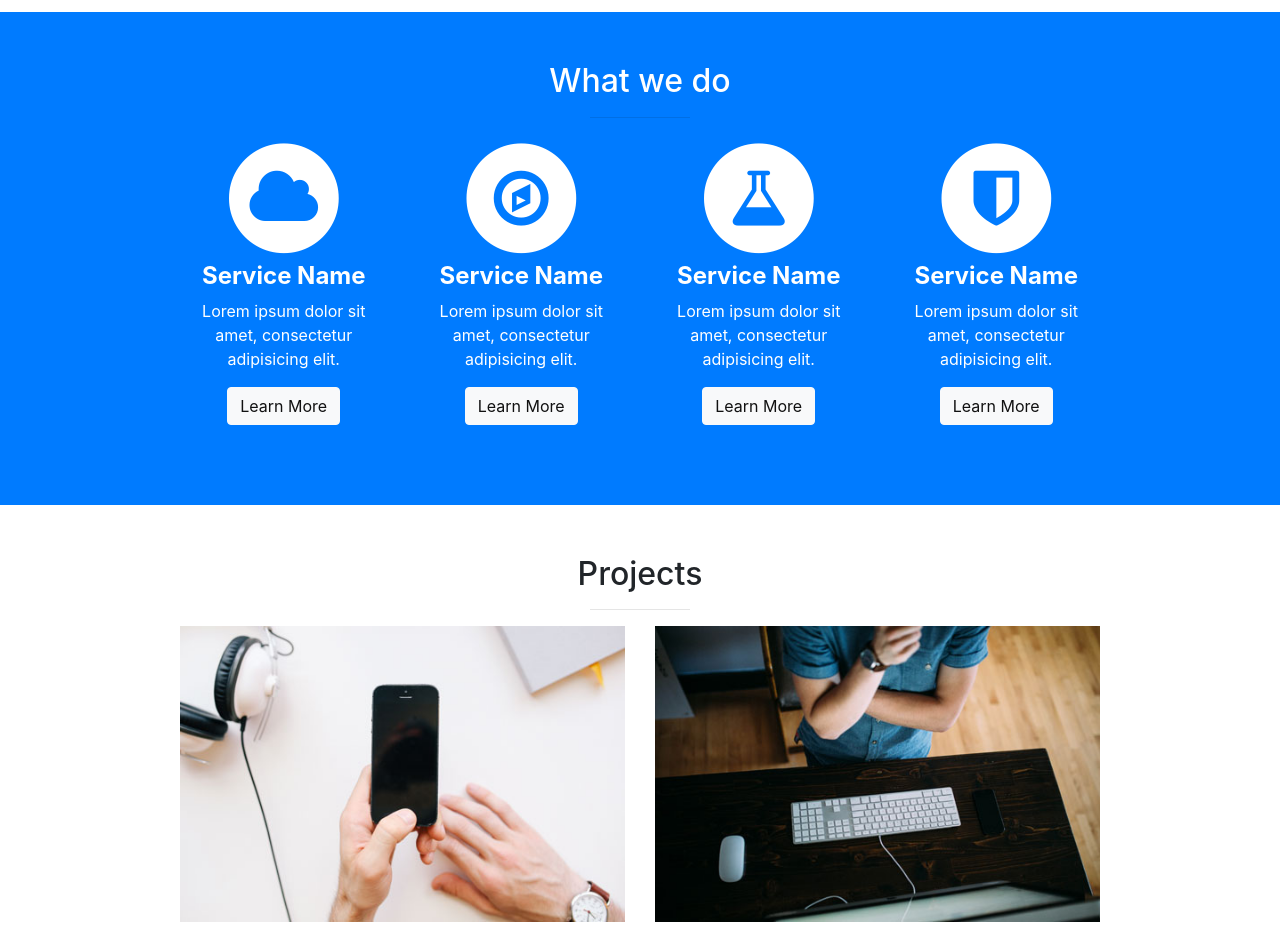
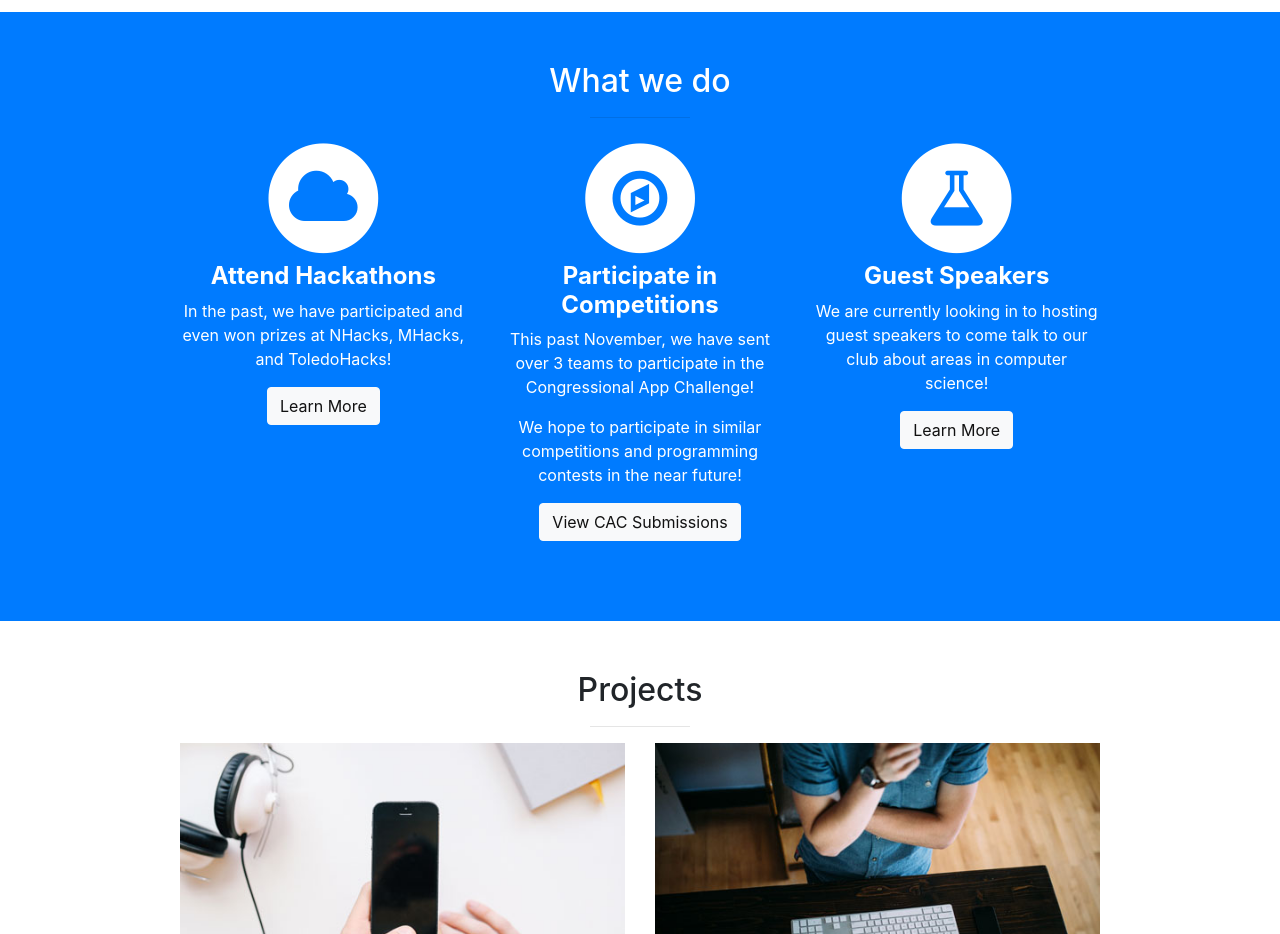
Before and after one commit to clarissa2448/compsciweb, a website with bundled scripts: page index.html in a window 1280 px wide. Shown: the part 1020-1954 px from the top of the page. Built offline with nearby package versions, Linux system fonts and the light colour scheme.

Commit message:
basic text changes

```diff
--- a/index.html
+++ b/index.html
@@ -42,7 +42,7 @@
           <a class="js-scroll-trigger" href="#services">What we do</a>
         </li>
         <li>
-          <a class="js-scroll-trigger" href="#services">Events</a>
+          <a class="js-scroll-trigger" href="#events">Events</a>
         </li>
         <li>
           <a class="js-scroll-trigger" href="#portfolio">Projects</a>
@@ -82,46 +82,47 @@
             <h2>What we do</h2>
             <hr class="small">
             <div class="row">
-              <div class="col-md-3 col-sm-6">
+              <div class="col-md-4 col-sm-6">
                 <div class="service-item">
                   <span class="fa-stack fa-4x">
                     <i class="fa fa-circle fa-stack-2x"></i>
                     <i class="fa fa-cloud fa-stack-1x text-primary"></i>
                   </span>
                   <h4>
-                    <strong>Service Name</strong>
+                    <strong>Attend Hackathons</strong>
                   </h4>
-                  <p>Lorem ipsum dolor sit amet, consectetur adipisicing elit.</p>
+                  <p>In the past, we have participated and even won prizes at NHacks, MHacks, and ToledoHacks!</p>
                   <a href="#" class="btn btn-light">Learn More</a>
                 </div>
               </div>
-              <div class="col-md-3 col-sm-6">
+              <div class="col-md-4 col-sm-6">
                 <div class="service-item">
                   <span class="fa-stack fa-4x">
                     <i class="fa fa-circle fa-stack-2x"></i>
                     <i class="fa fa-compass fa-stack-1x text-primary"></i>
                   </span>
                   <h4>
-                    <strong>Service Name</strong>
+                    <strong>Participate in Competitions</strong>
                   </h4>
-                  <p>Lorem ipsum dolor sit amet, consectetur adipisicing elit.</p>
-                  <a href="#" class="btn btn-light">Learn More</a>
+                  <p>This past November, we have sent over 3 teams to participate in the Congressional App Challenge!</p>
+                  <p>We hope to participate in similar competitions and programming contests in the near future!</p>
+                  <a href="#" class="btn btn-light">View CAC Submissions</a>
                 </div>
               </div>
-              <div class="col-md-3 col-sm-6">
+              <div class="col-md-4 col-sm-6">
                 <div class="service-item">
                   <span class="fa-stack fa-4x">
                     <i class="fa fa-circle fa-stack-2x"></i>
                     <i class="fa fa-flask fa-stack-1x text-primary"></i>
                   </span>
                   <h4>
-                    <strong>Service Name</strong>
+                    <strong>Guest Speakers</strong>
                   </h4>
-                  <p>Lorem ipsum dolor sit amet, consectetur adipisicing elit.</p>
+                  <p>We are currently looking in to hosting guest speakers to come talk to our club about areas in computer science!</p>
                   <a href="#" class="btn btn-light">Learn More</a>
                 </div>
               </div>
-              <div class="col-md-3 col-sm-6">
+<!--               <div class="col-md-3 col-sm-6">
                 <div class="service-item">
                   <span class="fa-stack fa-4x">
                     <i class="fa fa-circle fa-stack-2x"></i>
@@ -133,7 +134,7 @@
                   <p>Lorem ipsum dolor sit amet, consectetur adipisicing elit.</p>
                   <a href="#" class="btn btn-light">Learn More</a>
                 </div>
-              </div>
+              </div> -->
             </div>
             <!-- /.row (nested) -->
           </div>
@@ -190,7 +191,7 @@
     </section>
 
     <!-- Callout -->
-    <aside class="callout">
+    <aside id = "events" class="callout">
       <div class="text-vertical-center">
         <h1>Events</h1>
       </div>
```
